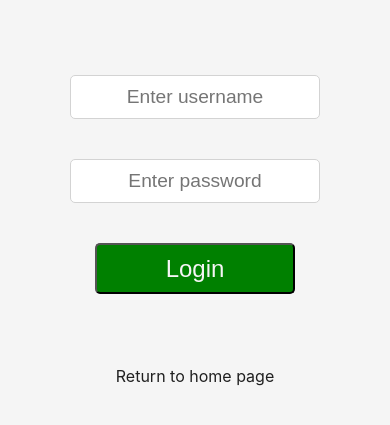
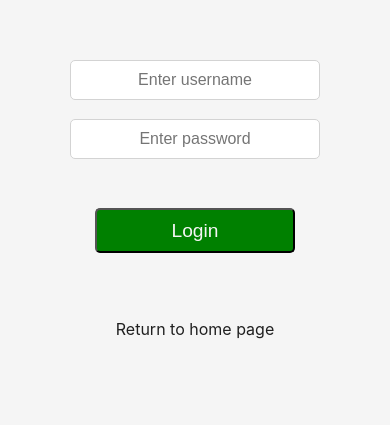
Before and after one commit to jrgrantham/james-grantham, a React (Create React App) app: page /login in a window 390 px wide. Shown: the part 187-612 px from the top of the page. Built offline with nearby package versions, Linux system fonts and the light colour scheme.

Commit message:
Sense mobile device

```diff
--- a/src/App.js
+++ b/src/App.js
@@ -10,6 +10,16 @@ import { appColor, color } from "./views/styling";
 
 export default function App() {
   document.getElementById("root").style.height = "100%";
+
+  document.addEventListener(
+    "touchstart",
+    function addtouchclass(e) {
+      // first time user touches the screen
+      document.documentElement.classList.add("can-touch"); // add "can-touch" class to document root using classList API
+      document.removeEventListener("touchstart", addtouchclass, false); // de-register touchstart event
+    },
+    false
+  );
 
   const [isLoading, setIsLoading] = useState(false);
 
--- a/src/components/ContentButtons.jsx
+++ b/src/components/ContentButtons.jsx
@@ -74,6 +74,11 @@ const StyledButton = styled.div`
     transition: background-color ${transition}
   }
 
+  html.can-touch:hover {
+    color: none;
+    background-color: none;
+  }
+
   @media (min-width: 370px) {
     width: 32%
     max-width: 150px
--- a/src/components/Footer.jsx
+++ b/src/components/Footer.jsx
@@ -1,12 +1,12 @@
 import React from "react";
 import { Link } from "react-router-dom";
 import styled from "styled-components";
-import { appColor, backgroundColor, color } from "../views/styling";
+import { color } from "../views/styling";
 
 export default function Footer(props) {
   return (
     <StyledFooter>
-      <Link to="/" style={{ color: color, "fontSize": "1.2rem" }} >
+      <Link to="/" style={{ color: color }} >
         Return to home page
       </Link>
     </StyledFooter>
@@ -15,8 +15,8 @@ export default function Footer(props) {
 
 const StyledFooter = styled.div`
 a {
-  height: 100px
-  padding: 30px
-  margin-top: 15px;
+  display: block
+  margin: 25px 0 50px 0
+  padding: 20px
 }
 `
--- a/src/views/Login.jsx
+++ b/src/views/Login.jsx
@@ -1,12 +1,12 @@
 import React from "react";
-import { Link } from "react-router-dom";
 import { Formik } from "formik";
 import axios from "axios";
 import styled from "styled-components";
 import url from "../helpers/url";
 
-import Spinner from '../components/Spinner'
-import { appColor, color, transition } from "./styling";
+import Spinner from "../components/Spinner";
+import { appColor, transition } from "./styling";
+import Footer from "../components/Footer";
 
 const loginApi = url() + "api/auth/login";
 const initialLoginForm = {
@@ -44,14 +44,15 @@ export default function LoginForm(props) {
               actions.resetForm();
               actions.setSubmitting(false);
               props.setIsLoading(false);
-            });
+            })
+            .finally(() => {});
         }}
       >
         {({ values, handleBlur, handleChange, handleSubmit, isSubmitting }) => (
           <Position>
             <StyledForm onSubmit={handleSubmit}>
               {/* <div> */}
-              <div >
+              <div>
                 <label htmlFor="username" />
                 <input
                   name="username"
@@ -63,7 +64,7 @@ export default function LoginForm(props) {
                   value={values.username}
                 />
               </div>
-              <div >
+              <div>
                 <label htmlFor="password" />
                 <input
                   name="password"
@@ -75,32 +76,10 @@ export default function LoginForm(props) {
                   value={values.password}
                 />
               </div>
-
               <button type="submit" disabled={isSubmitting}>
                 Login
               </button>
-
-              <Link to="/" style={{ color: color, "fontSize": "1.2rem" }}>
-                <p>
-                  Return to home page
-                </p>
-              </Link>
-              {/* <Footer /> */}
-              {/* <ToastContainer
-                position="top-center"
-                autoClose={2000}
-                hideProgressBar
-                pauseOnVisibilityChange
-                draggable
-                pauseOnHover
-                closeButton={false}
-                style={{
-                  "font-size": "1.5rem",
-                  width: "400px",
-                  "text-align": "center"
-                }}
-              /> */}
-              {/* </div> */}
+              <Footer />
             </StyledForm>
           </Position>
         )}
@@ -123,14 +102,12 @@ const StyledForm = styled.form`
   display: flex;
   flex-direction: column;
   align-items: center;
-  justify-content: space-evenly
+  justify-content: space-between
   margin: auto
-  padding: 100px 0
-  height: 600px
-  // border: 1px solid red
+  height: 350px
 
   input {
-    font-size: 1.2rem;
+    font-size: 1rem;
     text-align: center;
     padding: 10px;
     border-radius: 5px;
@@ -139,10 +116,11 @@ const StyledForm = styled.form`
   }
 
   button {
+    margin-top: 30px
     background-color: green;
     color: ${appColor};
     border-radius: 5px;
-    font-size: 1.5rem;
+    font-size: 1.2rem;
     padding: 0.6rem 0rem;
     width: 200px
 
@@ -153,7 +131,4 @@ const StyledForm = styled.form`
     }
   }
 
-  p {
-    padding-top: 30px
-  }
 `;
--- a/src/views/PhoneNumbers.jsx
+++ b/src/views/PhoneNumbers.jsx
@@ -1,11 +1,10 @@
 import React, { useState, useEffect } from "react";
-import { Link } from "react-router-dom";
 import styled from "styled-components";
 import axiosWithAuth from "../authentication/axiosWithAuth";
 import url from "../helpers/url";
 
 import Spinner from "../components/Spinner";
-import Footer from '../components/Footer'
+import Footer from "../components/Footer";
 import { backgroundColor, appColor, color, transition } from "./styling";
 
 const numberApi = `${url()}api/users/numbers`;
@@ -27,13 +26,13 @@ export default function PhoneNumbers(props) {
       });
   };
 
+  useEffect(() => {
+    getNumbers();
+  }, []);
+
   function callNumber(number) {
     window.location = `tel:${number}`;
   }
-
-  useEffect(() => {
-    getNumbers();
-  }, []);
 
   if (props.isLoading) {
     return <Spinner />;
@@ -43,14 +42,14 @@ export default function PhoneNumbers(props) {
         <h2>Hi, {localStorage.getItem("user")}</h2>
         <h3>Here are your numbers...</h3>
         {numbers.map(number => (
-          <NumberCard onClick={() => callNumber(number.phoneNumber)} key={number.id}>
+          <NumberCard
+            onClick={() => callNumber(number.phoneNumber)}
+            key={number.id}
+          >
             <h4>{number.name}</h4>
             <h4>{number.phoneNumber}</h4>
           </NumberCard>
         ))}
-        <Link to="/" style={{ color: color, "fontSize": "1.2rem" }}>
-          Return to home page
-        </Link>
         <Footer />
       </Container>
     );
@@ -63,7 +62,7 @@ const Container = styled.div`
   align-items: center;
 
   @media (min-height: 850px) {
-    justify-content: center
+    justify-content: center;
   }
 
   h2,
@@ -71,10 +70,10 @@ const Container = styled.div`
     margin-top: 25px;
   }
 
-  a {
-    padding: 30px 0 50px 0
-    // margin-top: 15px;
-  }
+  // a {
+  //   padding: 30px 0 50px 0
+  //   margin-top: 15px;
+  // }
 `;
 
 const NumberCard = styled.div`
--- a/src/views/Professional.jsx
+++ b/src/views/Professional.jsx
@@ -7,6 +7,7 @@ import { experience } from "../data/experience";
 import NameHeader from "../components/NameHeader";
 import ContentButtons from "../components/ContentButtons";
 import MainContent from "../components/MainContent";
+import Footer from '../components/Footer'
 
 export default function Professional() {
   const [content, setContent] = useState(experience);
@@ -24,6 +25,7 @@ export default function Professional() {
         setSelected={setSelected}
       />
       <MainContent content={content} setContent={setContent} />
+      <Footer />
     </StyledProfessional>
   );
 }
```
